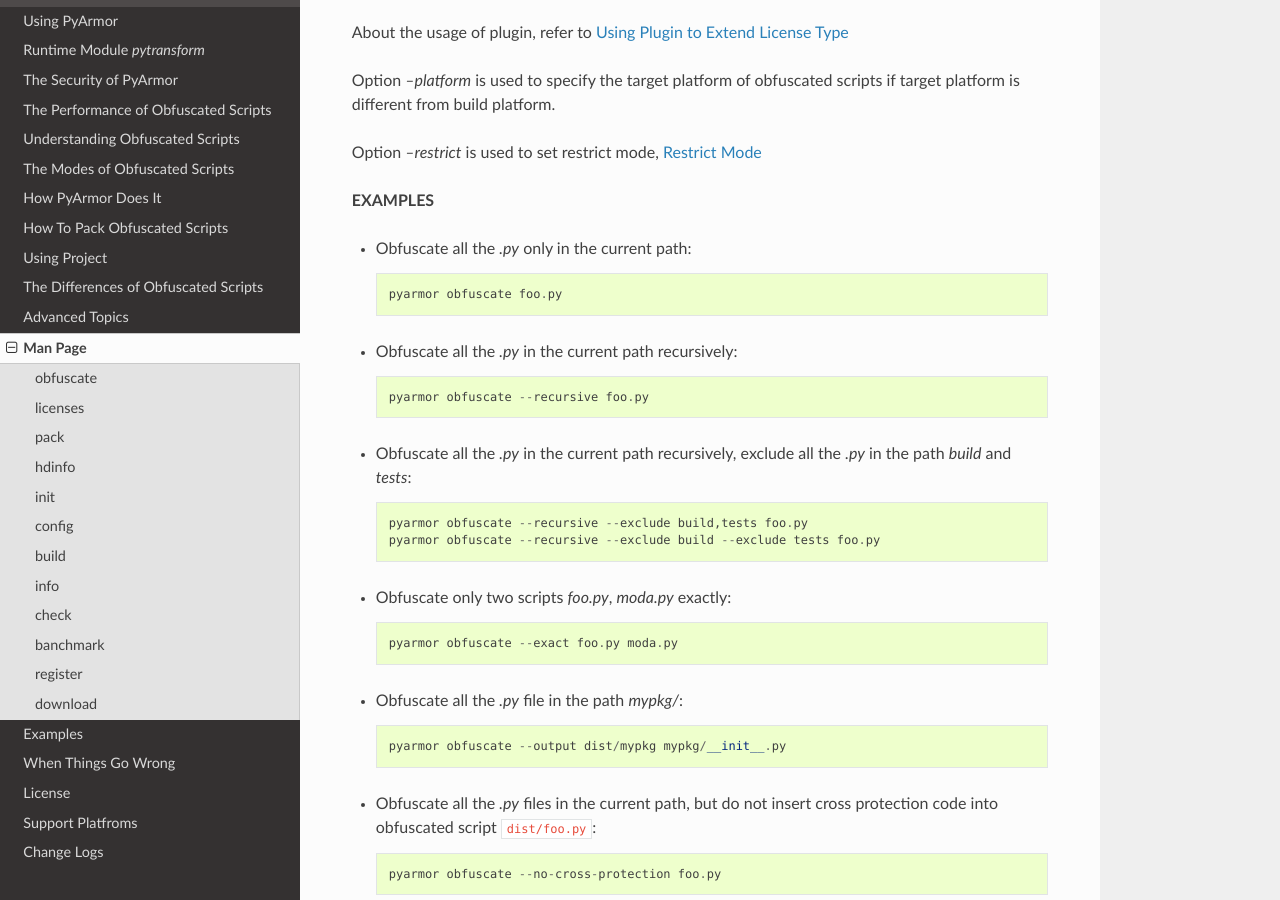
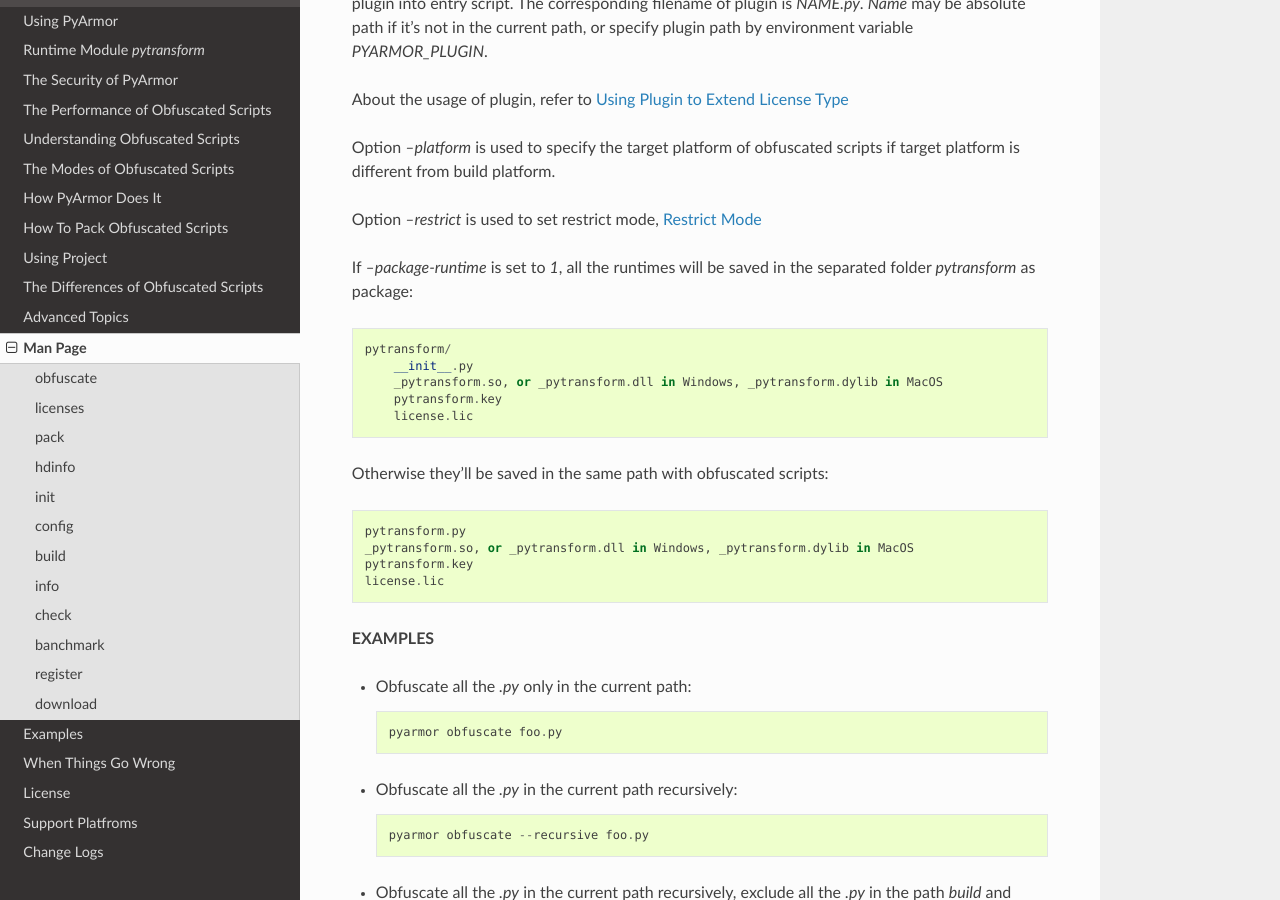
Before and after one commit to dashingsoft/pyarmor, a Sphinx documentation site: the page built from docs/man.rst, in a window 1280 px wide and 900 px high, scrolled down 2486 px. Built offline with Sphinx 7.4.7 and the Read the Docs theme 2.0.0, drawn with Linux system fonts in a browser that asks for light colours; cross-references to code outside the pages are shown as plain code; some of the changed text lies outside the part shown.

Commit message:
Add option --package-runtime

```diff
--- a/docs/change-logs.rst
+++ b/docs/change-logs.rst
@@ -2,6 +2,12 @@
 
 Change Logs
 ===========
+
+5.6.8
+-----
+* Remove deprecated flag for option `--src` in command `obfuscate`
+* Fix help message errors in command `obfuscate`
+* Add option `--package-runtime` in command `obfuscate` and `build`
 
 5.6.7
 -----
--- a/docs/man.rst
+++ b/docs/man.rst
@@ -47,16 +47,17 @@
 
 **OPTIONS**
 
--O, --output PATH       Output path, default is `dist`
--r, --recursive         Search scripts in recursive mode
---exclude PATH          Exclude the path in recusrive mode. Multiple paths are allowed, separated by ",", or use this option multiple times
---exact                 Only obfuscate list scripts
---no-bootstrap          Do not insert bootstrap code to entry script
---no-cross-protection   Do not insert protection code to entry script
---plugin NAME           Insert extra code to entry script
---platform NAME         Distribute obfuscated scripts to other platform
---advanced              Enable advanced mode
---restrict <0,1,2,3,4>  Set restrict mode
+-O, --output PATH           Output path, default is `dist`
+-r, --recursive             Search scripts in recursive mode
+--exclude PATH              Exclude the path in recusrive mode. Multiple paths are allowed, separated by ",", or use this option multiple times
+--exact                     Only obfuscate list scripts
+--no-bootstrap              Do not insert bootstrap code to entry script
+--no-cross-protection       Do not insert protection code to entry script
+--plugin NAME               Insert extra code to entry script
+--platform NAME             Distribute obfuscated scripts to other platform
+--advanced                  Enable advanced mode
+--restrict <0,1,2,3,4>      Set restrict mode
+--package-runtime <0,1>     Save the runtime files as a package or not
 
 **DESCRIPTION**
 
@@ -95,6 +96,22 @@
 obfuscated scripts if target platform is different from build platform.
 
 Option `--restrict` is used to set restrict mode, :ref:`Restrict Mode`
+
+If `--package-runtime` is set to `1`, all the runtimes will be saved
+in the separated folder `pytransform` as package::
+
+    pytransform/
+        __init__.py
+        _pytransform.so, or _pytransform.dll in Windows, _pytransform.dylib in MacOS
+        pytransform.key
+        license.lic
+
+Otherwise they'll be saved in the same path with obfuscated scripts::
+
+    pytransform.py
+    _pytransform.so, or _pytransform.dll in Windows, _pytransform.dylib in MacOS
+    pytransform.key
+    license.lic
 
 **EXAMPLES**
 
@@ -460,6 +477,7 @@
 -n, --no-runtime      DO NOT generate runtime files
 -O, --output OUTPUT   Output path, override project configuration
 --platform NAME       Distribute obfuscated scripts to other platform
+--package-runtime <0,1>     Save the runtime files as a package or not
 
 **DESCRIPTION**
 
@@ -501,6 +519,10 @@
     pyarmor download linux_x86_64
 
     pyarmor build -B --platform linux_x86_64
+
+* Generate runtime files in a separated folder `pytransform` as package::
+
+    pyarmor build --only-runtime --package-runtime
 
 .. _info:
 
```
Also changed, not shown: 3 other files.
